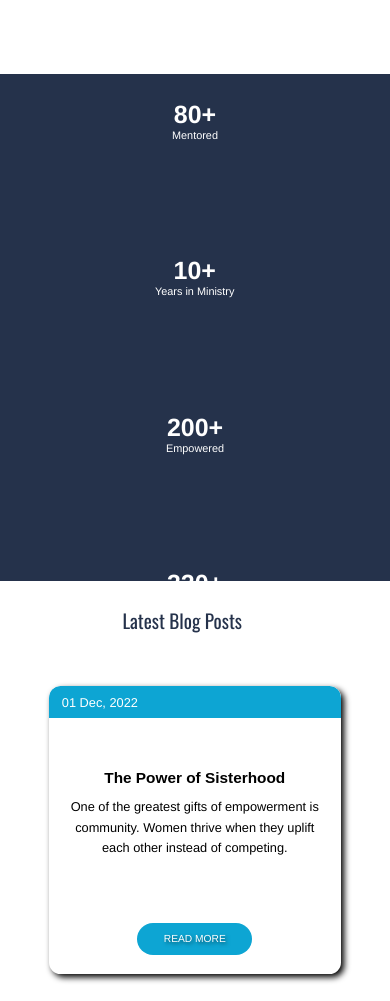
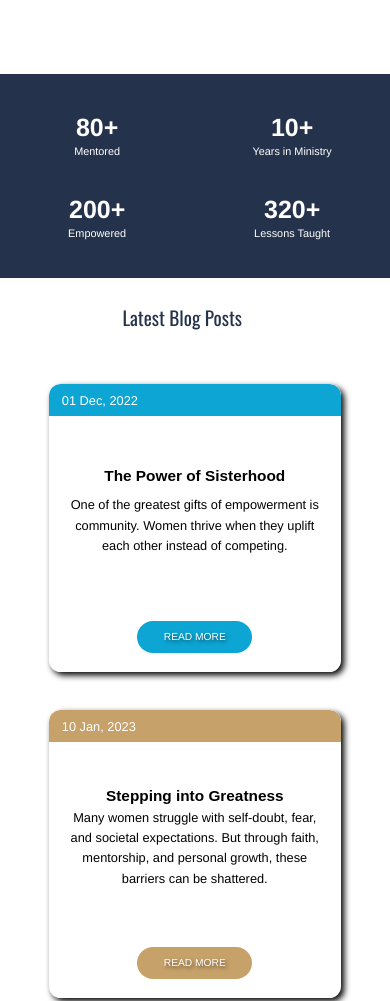
Before and after one commit to Iydeejames/demo, a plain HTML site: page index.html in a window 390 px wide. Shown: the part 2172-3173 px from the top of the page. Drawn offline with nearby package versions, Linux system fonts and the light colour scheme.

Commit message:
Update style.css

```diff
--- a/style.css
+++ b/style.css
@@ -343,88 +343,7 @@ html {
 /* -----------------------------
    MILESTONE SECTION
 ----------------------------- */
-#milestone {
-  background: var(--bg-darker); /* dark background */
-  padding: 6rem 0;
-  font-family: 'Poppins', sans-serif;
-  color: #ffffff; /* default text color */
-}
-
-#milestone .container {
-  max-width: 1200px;
-  margin: 0 auto;
-}
-
-#milestone .row {
-  display: flex;
-  flex-wrap: wrap;
-  justify-content: center;
-  gap: 2rem;
-}
-
-#milestone .col-lg-2,
-#milestone .col-sm-6 {
-  flex: 1 1 150px;
-  max-width: 200px;
-  text-align: center;
-}
-
-#milestone .counter {
-  margin-top: 2rem;
-  font-size: 4.2rem; */
-  font-weight: 900;
-  color: #ffffff;
-  transition: all 0.3s ease;
-}
-
-#milestone p {
-  font-size: 1.5rem; /* increased font size */
-  color: #ffffff;
-  margin-top: 0.5rem;
-  margin-bottom: 2rem;
-}
-
-
-
-/* Responsive adjustments */
-@media (max-width: 992px) {
-  #milestone .counter {
-    font-size: 3.9rem;
-  }
-  #milestone p {
-    font-size: 2rem;
-  }
-}
-
-@media (max-width: 576px) {
-  #milestone {
-    padding: 2rem 1rem; /* keep section height */
-    overflow: hidden;
-    height: 60vh !important;   /* hide any minor overflow */
-  }
-
-  #milestone .row {
-    flex-direction: column; /* stack items vertically */
-    align-items: center;
-    gap: 1rem;
-  }
-
-  #milestone .col-lg-2,
-  #milestone .col-sm-6 {
-    max-width: 90%;
-    text-align: center;
-  }
-
-  #milestone .counter {
-    font-size: 3.9rem;
-  }
-
-  #milestone p {
-    font-size: 1.7rem;
-    margin-top: 0;
-    margin-bottom: 0;       /* remove extra spacing */
-  }
-}
+#milestone { background: var(--bg-darker); /* dark background */ padding: 6rem 0; font-family: 'Poppins', sans-serif; color: #ffffff; /* default text color */ } #milestone .container { max-width: 1200px; margin: 0 auto; } #milestone .row { display: flex; flex-wrap: wrap; justify-content: center; gap: 2rem; } #milestone .col-lg-2, #milestone .col-sm-6 { flex: 1 1 150px; max-width: 200px; text-align: center; } #milestone .counter { margin-top: 2rem; font-size: 4.2rem; */ font-weight: 900; color: #ffffff; transition: all 0.3s ease; } #milestone p { font-size: 1.5rem; /* increased font size */ color: #ffffff; margin-top: 0.5rem; margin-bottom: 2rem; } /* Responsive adjustments */ @media (max-width: 992px) { #milestone .counter { font-size: 3.9rem; } #milestone p { font-size: 2rem; } } @media (max-width: 576px) { #milestone { padding: 4rem 1rem; } #milestone .counter { font-size: 3.9rem; } #milestone p { font-size: 1.7rem; } }
 
 
 
```
